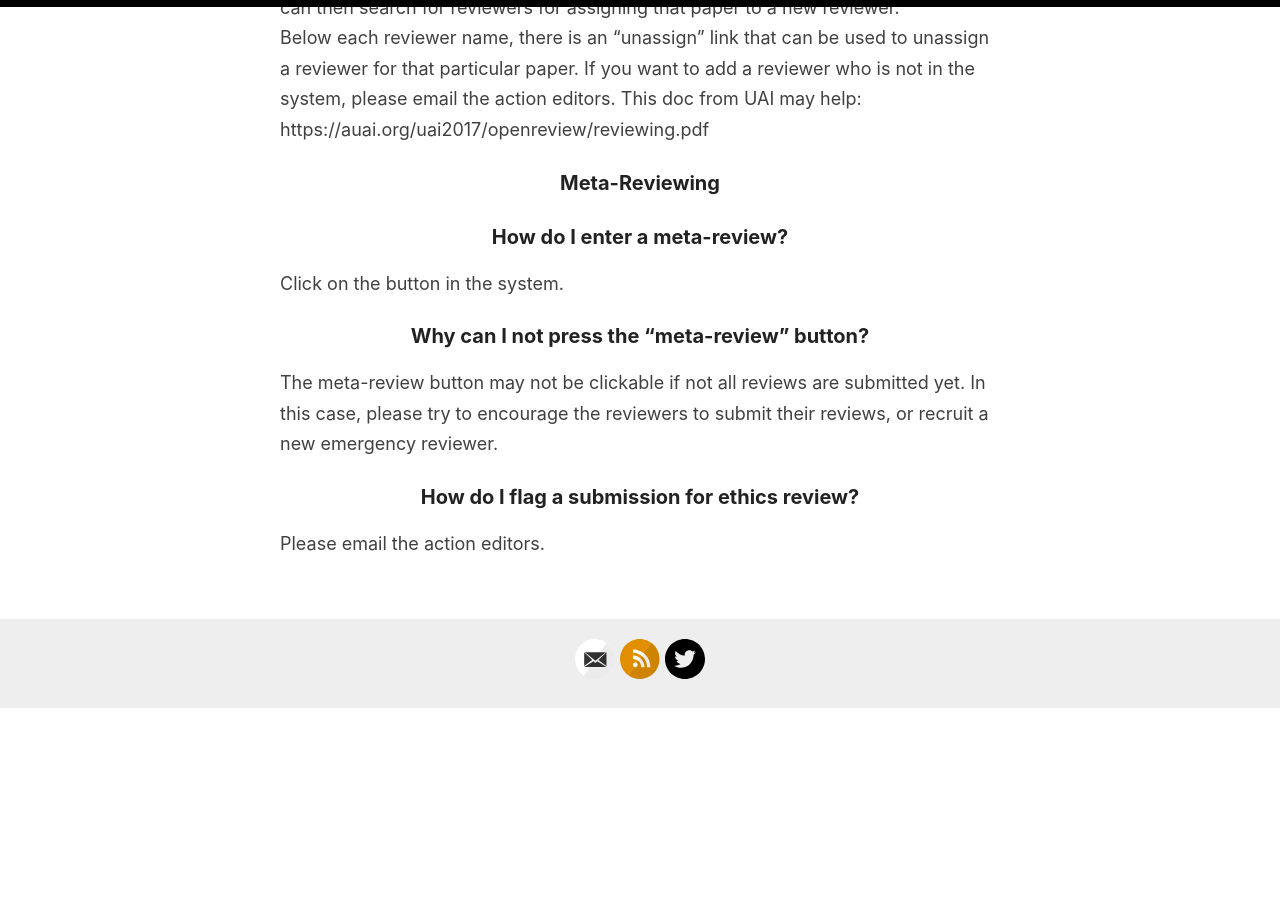
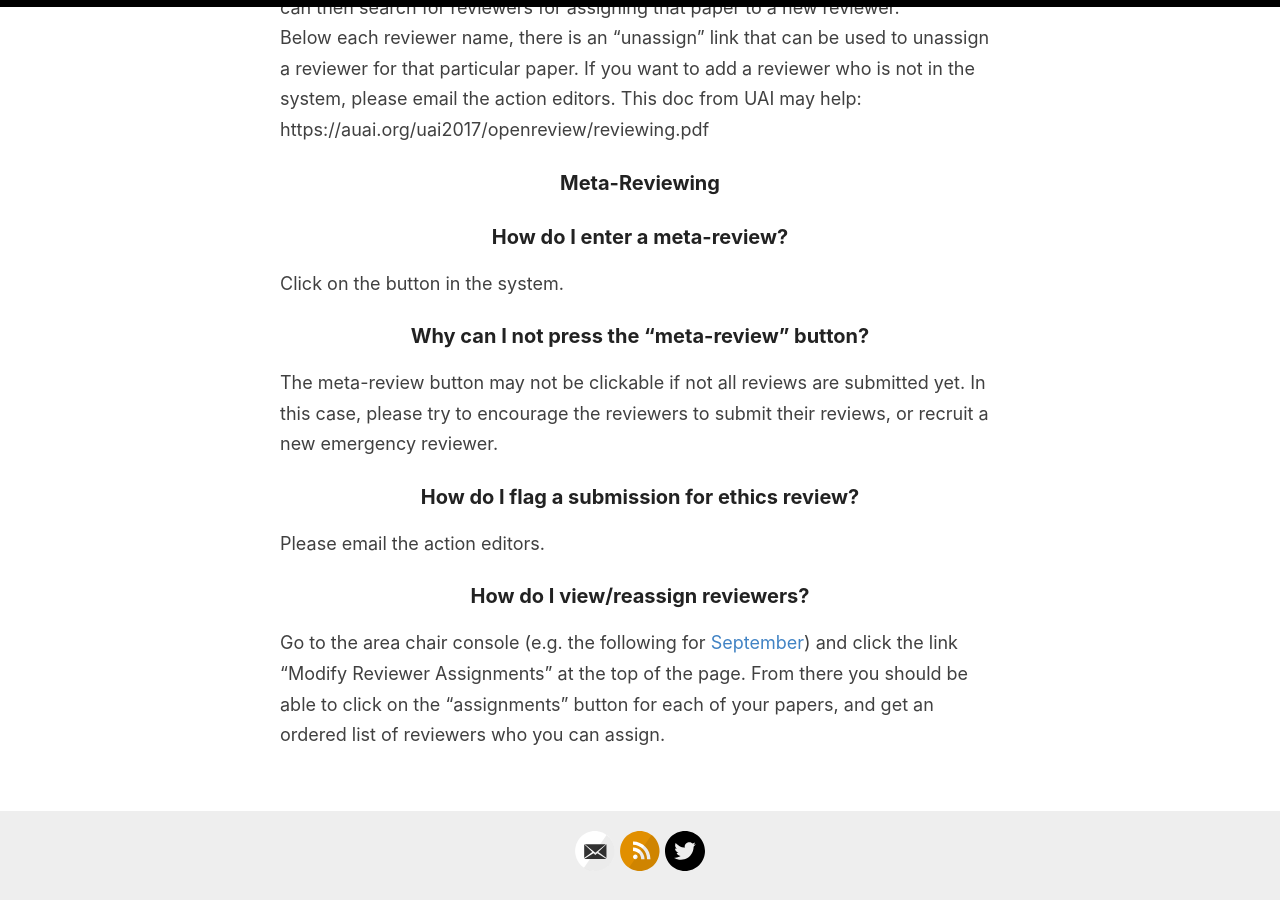
Before and after one commit to amitmerchant1990/reverie, a Jekyll site: the page built from reviewerfaq.md, in a window 1280 px wide and 900 px high, scrolled down 2808 px. Built offline with Jekyll 4.4.1, drawn with Linux system fonts in a browser that asks for light colours; before the commit the page ends 3517 px from its top, so only the background shows below that.

Commit message:
Update reviewerfaq.md

```diff
--- a/reviewerfaq.md
+++ b/reviewerfaq.md
@@ -82,3 +82,6 @@ The meta-review button may not be clickable if not all reviews are submitted yet
 
 ### How do I flag a submission for ethics review?
 Please email the action editors.
+
+### How do I view/reassign reviewers?
+Go to the area chair console (e.g. the following for [September](https://openreview.net/group?id=aclweb.org/ACL/ARR/2021/September/Area_Chairs)) and click the link "Modify Reviewer Assignments" at the top of the page. From there you should be able to click on the "assignments" button for each of your papers, and get an ordered list of reviewers who you can assign.
```
